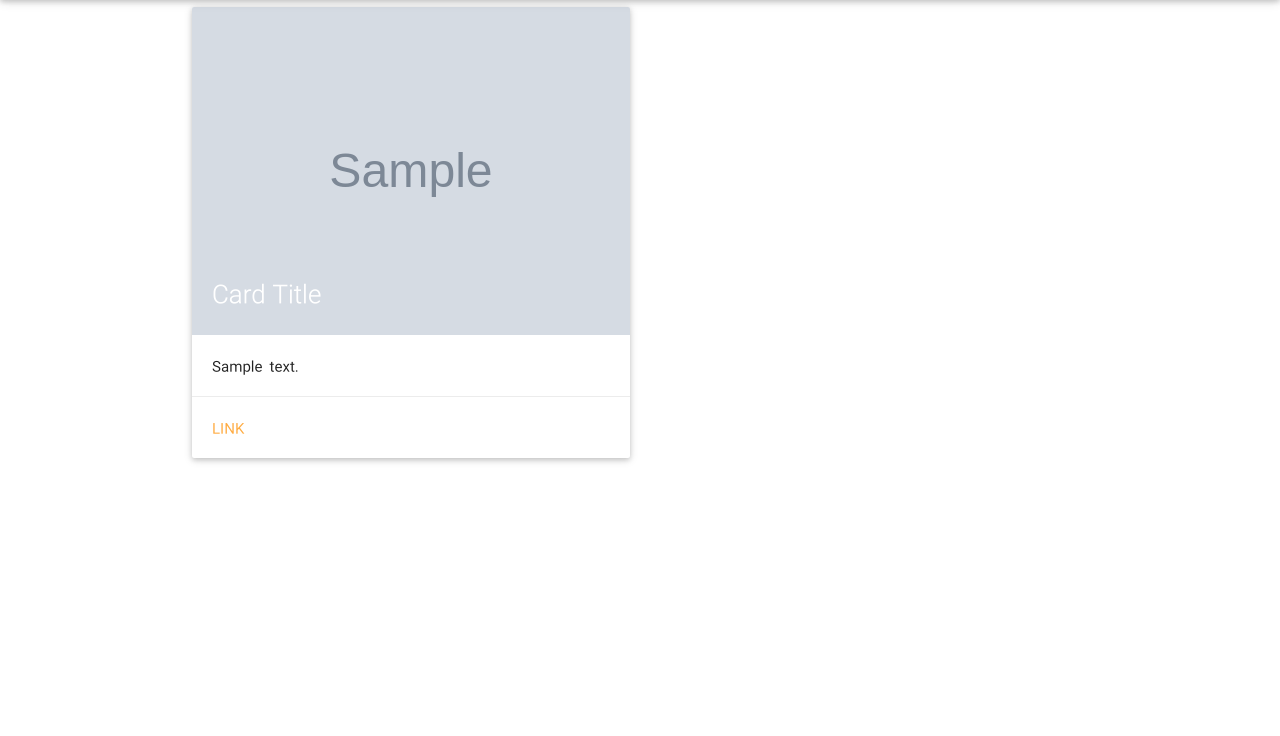
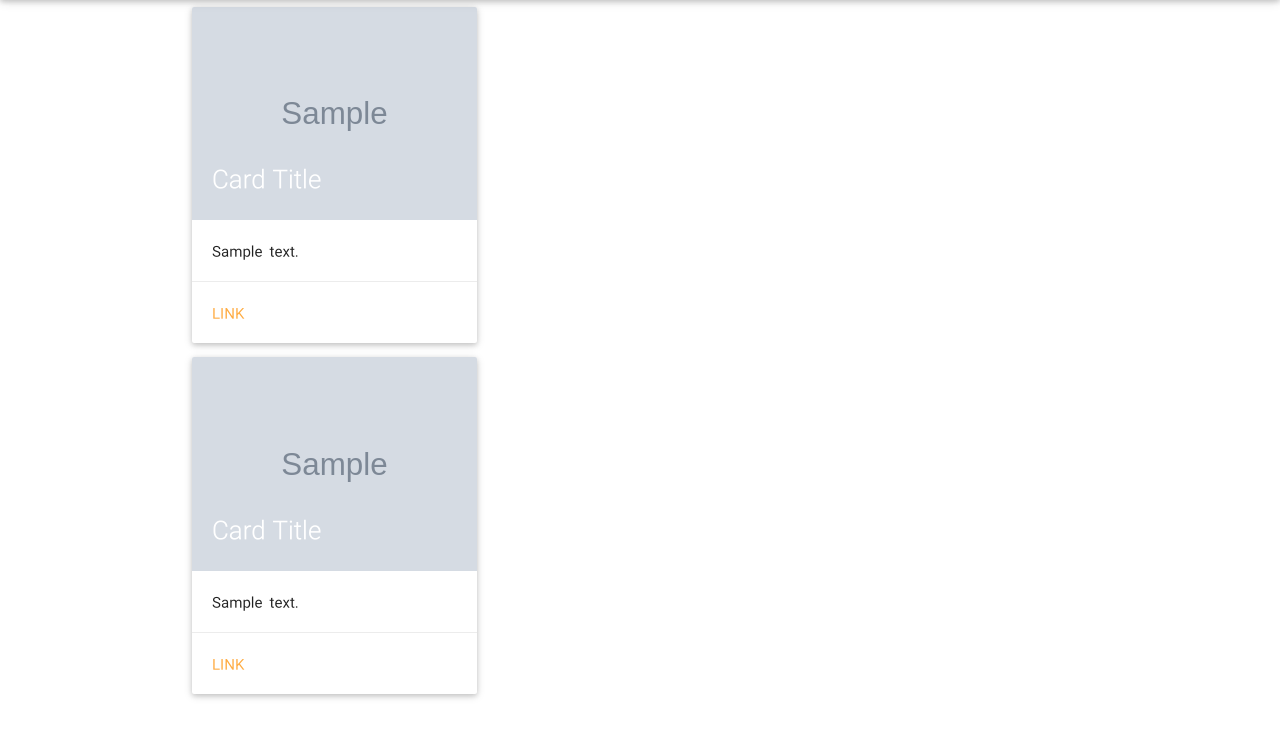
Before and after one commit to aaghamohammadi/taskrabbit, a Django app: page /service/show_categories in a window 1280 px wide. Shown: the part 64-800 px from the top of the page. Run offline with Django 3.2, Linux system fonts and the light colour scheme; tables that the repository leaves empty hold one stand-in row (values such as "Sample post"); grey boxes marked "Sample" are stand-in pictures; some libraries are stand-ins or nearby versions; some web fonts are replaced.

Commit message:
just for pull

```diff
--- a/service/templates/service/show_categories.html
+++ b/service/templates/service/show_categories.html
@@ -4,9 +4,22 @@
 {% block container %}
     <div class="container">
         {% for item in task_models %}
+
             <div class="row">
-                <div class="col s12 m6 ">
+                <div class="col s12 m4 ">
                     <div class="card ">
+                        <div class="card-image">
+                            <img src="{{ item.image.url }}">
+                            <span class="card-title">Card Title</span>
+                        </div>
+                        <div class="card-content">
+                            <p>{{ item.description }}</p>
+                        </div>
+                        <div class="card-action">
+                            <a href="#">Link</a>
+                        </div>
+                    </div>
+                     <div class="card ">
                         <div class="card-image">
                             <img src="{{ item.image.url }}">
                             <span class="card-title">Card Title</span>
--- a/taskrabbit/urls.py
+++ b/taskrabbit/urls.py
@@ -29,6 +29,5 @@ urlpatterns = \
 
         url(r'^', include('user.urls', namespace='user')),
 
-        url(r'^manager/', include('manager.urls', namespace='manager'))
 
     ] + static(settings.MEDIA_URL, document_root=settings.MEDIA_ROOT)
```
